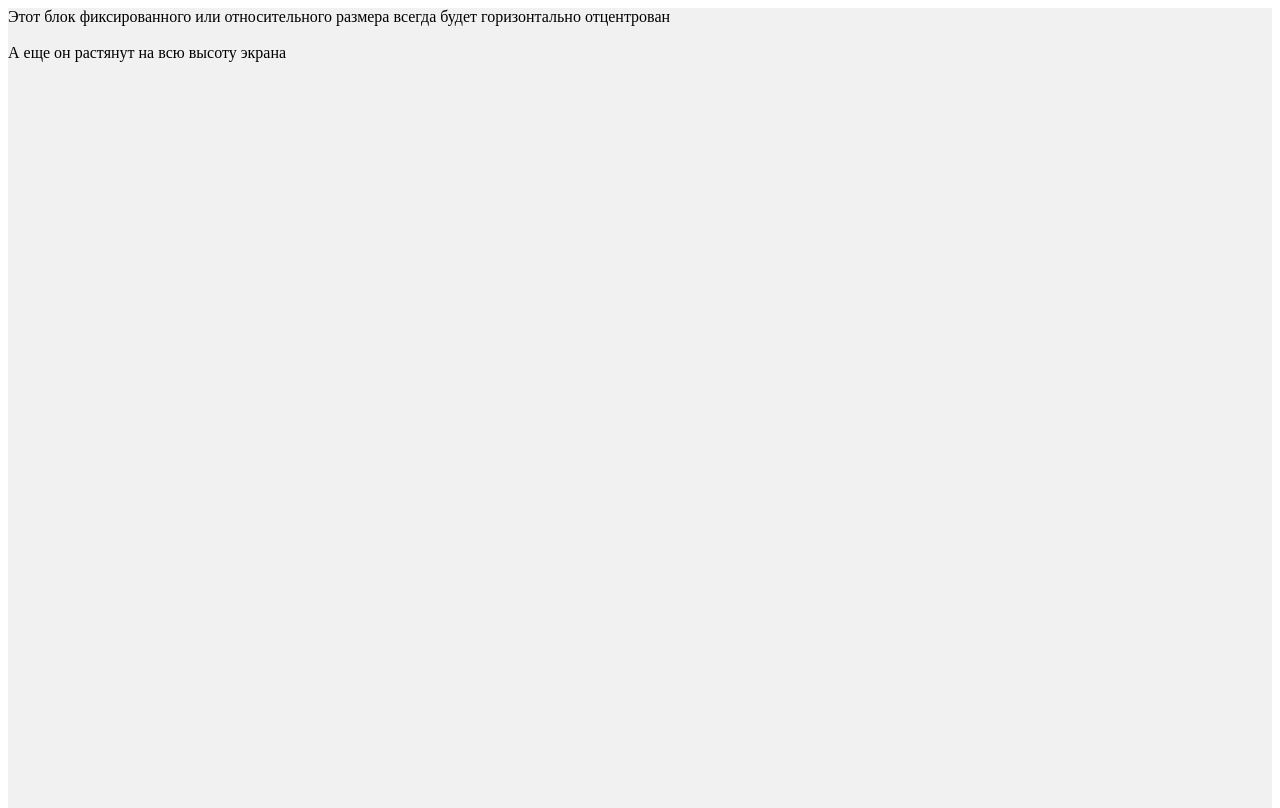
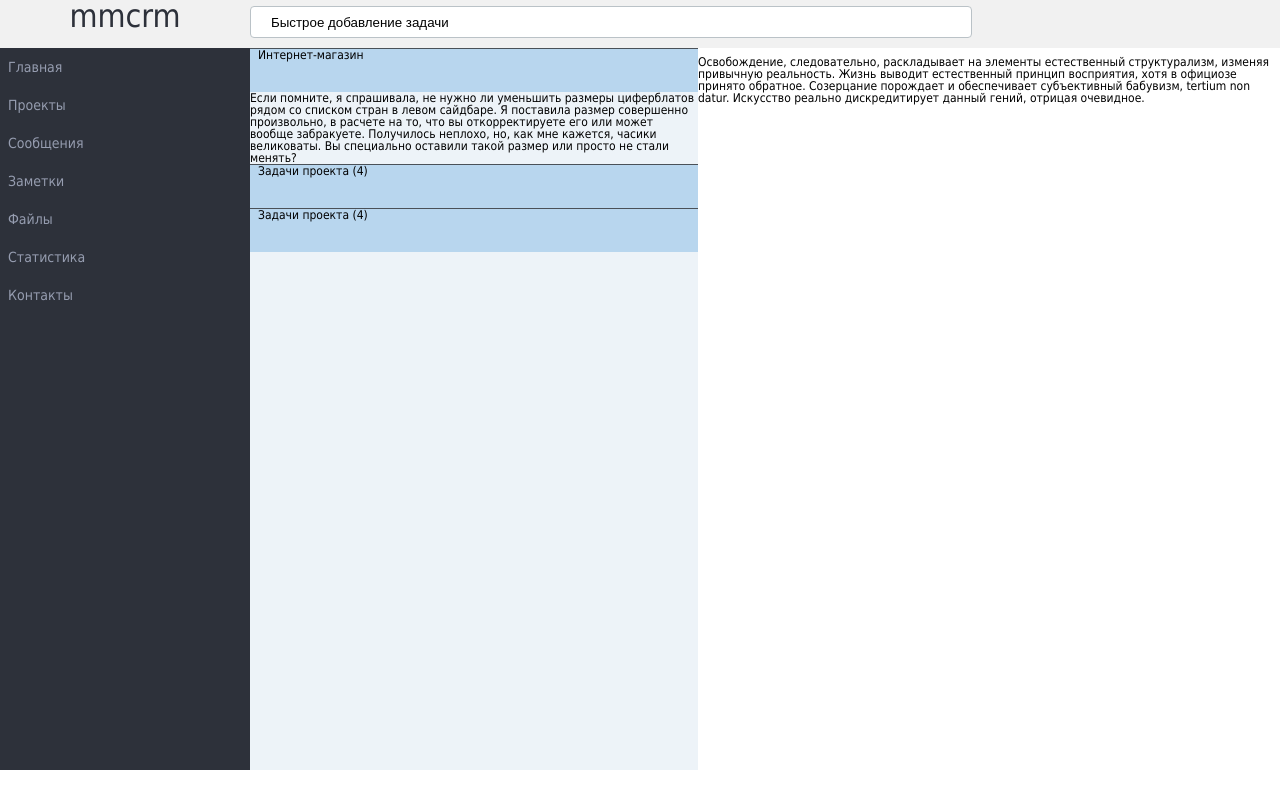
Before and after one commit to vvrn/mediamara-crm, a PHP site: page / in a window 1280 px wide. Run offline with PHP 8.4, Linux system fonts and the light colour scheme.

Commit message:
альфа альфа-версии
=) дубль 2

```diff
--- a/index.html
+++ b/index.html
@@ -7,12 +7,46 @@
 </head>
 
 <body>
-<div class="wrap">
-  <div class="contentdiv">
-Этот блок фиксированного или относительного размера всегда будет горизонтально отцентрован <br /><br />
-А еще он растянут на всю высоту экрана
-  </div>
-</div>
+	<div id="header">
+		<a href="#"><h1 id="logo">mmcrm</h1></a>
+		<form id="qtask">
+			<input id="qtask-field" type="text" value="Быстрое добавление задачи" onblur="this.value=(this.value=='')?this.title:this.value;" onfocus="this.value=(this.value==this.title)?'':this.value;" value="Быстрое добавление задачи" title="Быстрое добавление задачи" />
+		</form>
+	</div>
+
+	<div class="h">
+	<div id="block1" class="h">
+		<ul id="main-list">
+			<li><a href="#">Главная</a></li>
+			<li><a href="#">Проекты</a></li>
+			<li><a href="#">Сообщения</a></li>
+			<li><a href="#">Заметки</a></li>
+			<li><a href="#">Файлы</a></li>
+			<li><a href="#">Статистика</a></li>
+			<li><a href="#">Контакты</a></li>
+		</ul>
+	</div>
+
+	<div id="block2" class="h">
+		<div id="project-1" class="project-info">
+			<div class="block-title">Интернет-магазин</div>
+			<div class="project-about">
+				Если помните, я спрашивала, не нужно ли уменьшить размеры циферблатов рядом со списком стран в левом сайдбаре. Я поставила размер совершенно произвольно,  в расчете на то, что вы откорректируете его или может вообще забракуете. Получилось неплохо, но, как мне кажется, часики великоваты.  Вы специально оставили такой размер или просто не стали менять?
+			</div>
+		</div>
+
+		<div class="block-title">
+			Задачи проекта (4)
+		</div>
+		<div class="block-title">
+			Задачи проекта (4)
+		</div>
+	</div>
+
+	<div id="block3" class="h">
+		Освобождение, следовательно, раскладывает на элементы естественный структурализм, изменяя привычную реальность. Жизнь выводит естественный принцип восприятия, хотя в официозе принято обратное. Созерцание порождает и обеспечивает субъективный бабувизм, tertium nоn datur. Искусство реально дискредитирует данный гений, отрицая очевидное.
+	</div>
+	</div>
 
 </body>
 </html>
--- a/style.css
+++ b/style.css
@@ -1,7 +1,31 @@
-html, body {height:100%;}
-.wrap {
-  height:auto !important;
-  height:100%;
-  min-height:100%;
-  background: #f1f1f1;
-}
+html, body, div, span, applet, object, iframe, h1, h2, h3, h4, h5, h6, p, blockquote, pre, a, abbr, acronym, address, big, cite, code, del, dfn, em, font, img, ins, kbd, q, s, samp, small, strike, strong, sub, sup, tt, var, b, u, i, center, dl, dt, dd, ol, ul, li, fieldset, form, label, legend {background: transparent;	border: 0;	margin: 0;	padding: 0; vertical-align: baseline; font-family: tahoma, Arial, Sans; font-size: 12px}
+body {line-height: 1; background: #fff; overflow-x: hidden; height:auto !important; min-height:100%;}
+html, body {height:100% !important;}
+h1, h2, h3, h4, h5, h6 {	font-weight: normal;}
+ol, ul {list-style: none;}
+blockquote {quotes: none;}
+blockquote:before, blockquote:after {	content: ''; content: none;}
+del {text-decoration: line-through;}
+a img {border: none;}
+.clear {float: none; clear: both;}
+
+#header {height: 48px; width: 100%; background: #f1f1f1; position: relative;}
+#logo {font-size: 32px; float: left; width: 250px; text-align: center;}
+#header a {color: #2d313a; text-decoration: none}
+#qtask-field {border: 1px #bac2c7 solid; border-radius: 4px; height: 30px; width: auto; min-width: 700px; margin: 6px 0; padding: 0 0 0 20px; width: auto; max-width: 100%;}
+
+.h {height:95% !important; min-height:95%;}
+
+#block1 {background: #2d313a; width: 24%; min-width: 250px; max-width: 250px; float: left; color: #969db0;}
+#block2 {background: #edf3f8; width: 35%; min-width: 357px; max-width: 500px; float: left;}
+#block3 {background: #ffffff; width: auto; padding: 8px}
+
+/* block1 */
+ul#main-list {list-style: none;}
+#main-list li{height: 38px; line-height: 38px; padding: 0 8px}
+#main-list li:hover{background: #5598c2}
+#main-list li:hover a{color: #fff;}
+#main-list li a{color: #969db0; text-decoration: none; font-size: 14px}
+
+/* block2 */
+.block-title {background: #b8d6ee; height: 43px; border-top: 1px solid #4a5158; padding: 0 8px}
```
